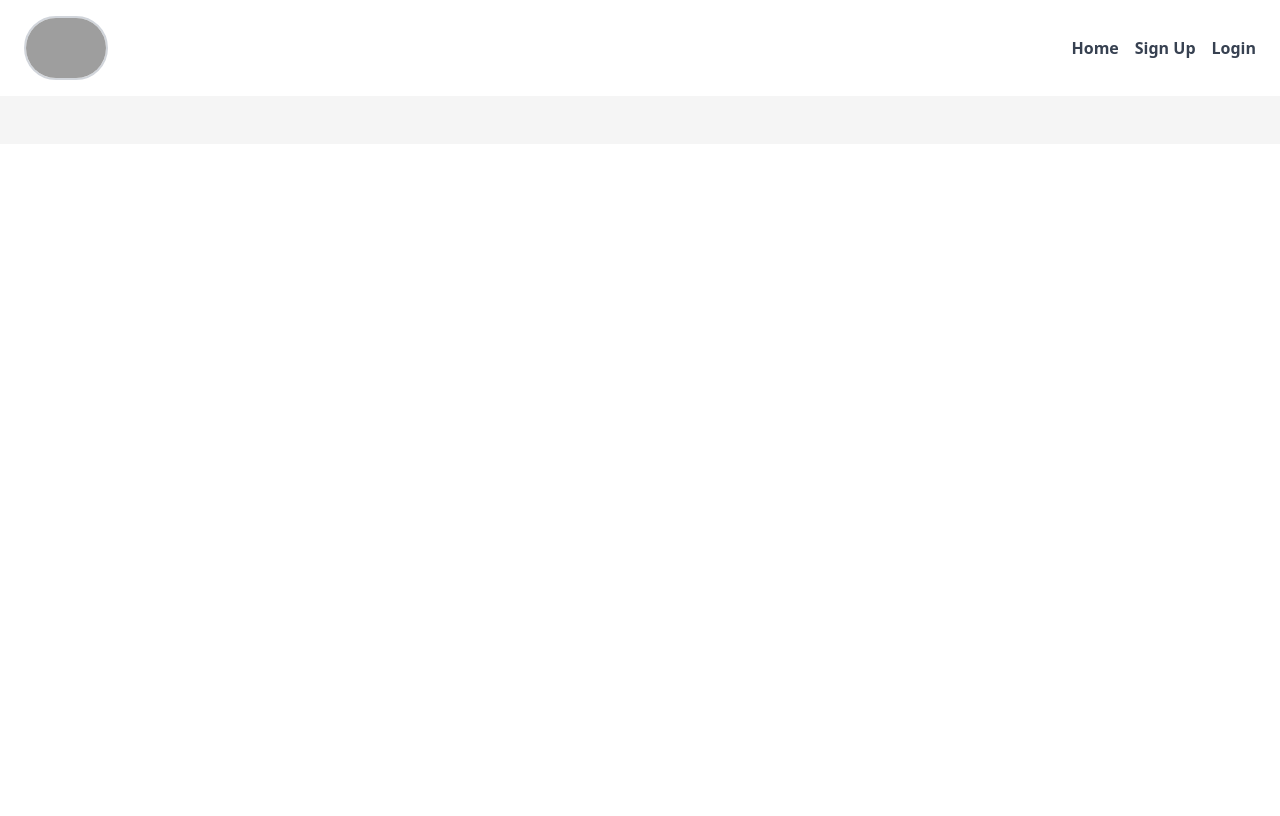
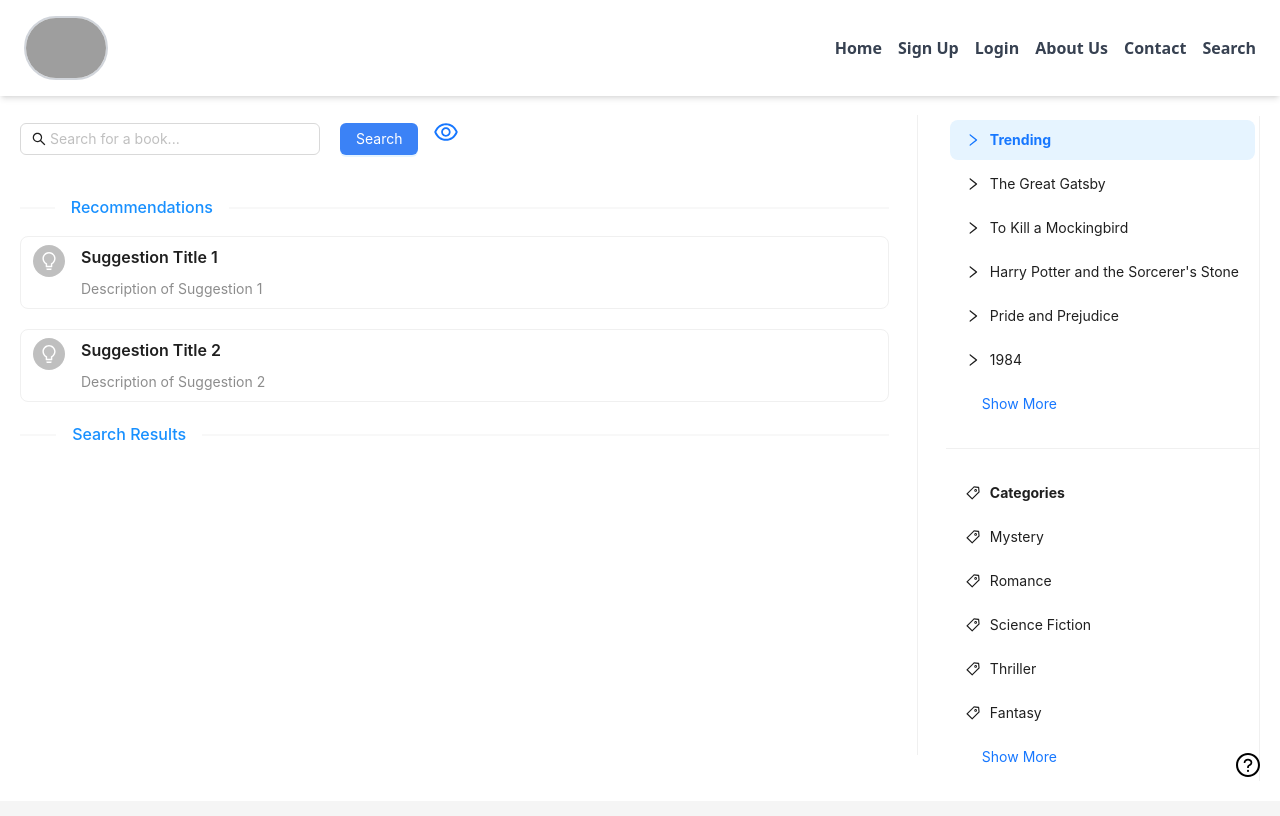
Before and after one commit to Emran-Y/TruHacks2024, a React (Create React App) app in the folder frontend/: page /search in a window 1280 px wide. Before the commit this address had no page. Shown: the top 816 px of the page. Built offline with nearby package versions, Linux system fonts and the light colour scheme; grey boxes are pictures that could not be loaded.

Commit message:
feat: Complete initial design for search feature

```diff
--- a/frontend/src/App.js
+++ b/frontend/src/App.js
@@ -6,6 +6,7 @@ import HomePage from "./components/Home/HomePage";
 import HeaderLayout from './components/Header/Header';
 import { Footer } from 'antd/es/layout/layout';
 import ChatbotComponent from './components/MainFunctionality/ChatBot/ChatBot';
+import SearchPage from './components/MainFunctionality/Search/Searchi';
 
 function App() {
   return (
@@ -17,8 +18,9 @@ function App() {
           <Route path="/signup" element={<Signup />} />
           <Route path="/login" element={<Login />} />
           <Route path="/confirmation" element={<Confirmation />} />
-          <Route path="/chatbot" element={<ChatbotComponent />} />
+          <Route path="/search" element={<SearchPage />} />
         </Routes>
+        <ChatbotComponent />
         <Footer/>
       </div>
     </Router>
--- a/frontend/src/components/Header/Header.jsx
+++ b/frontend/src/components/Header/Header.jsx
@@ -17,14 +17,19 @@ const HeaderLayout = () => {
           </Link>
         </div>
         {/* Navigation Menu */}
-        <nav className="text-gray-700">
+        <nav className="flex items-center text-gray-700 ml-4">
           {/* Home Link */}
           <Link to="/" className="font-semibold mr-4">Home</Link>
           {/* Sign Up Link */}
           <Link to="/signup" className="font-semibold mr-4">Sign Up</Link>
           {/* Login Link */}
-          <Link to="/login" className="font-semibold">Login</Link>
-          {/* Add more menu items as needed */}
+          <Link to="/login" className="font-semibold mr-4">Login</Link>
+          {/* About Us Link */}
+          <Link to="/about" className="font-semibold mr-4">About Us</Link>
+          {/* Contact Link */}
+          <Link to="/contact" className="font-semibold mr-4">Contact</Link>
+          {/* Search Link */}
+          <Link to="/search" className="font-semibold">Search</Link>
         </nav>
       </div>
     </header>
--- a/frontend/src/components/MainFunctionality/ChatBot/ChatBot.jsx
+++ b/frontend/src/components/MainFunctionality/ChatBot/ChatBot.jsx
@@ -133,11 +133,11 @@ const SimpleChatbot = () => {
         <div style={{ position: 'fixed', bottom: '20px', right: '20px', zIndex: '9999' }}>
   {isOpen && (
     <div style={{ position: 'relative' }}>
+      <CloseOutlined onClick={toggleChatbot} style={{ position: 'absolute', top: '-30px', right: '5px', fontSize: '24px', cursor: 'pointer', zIndex: '1001' }} />
       <ChatBot
         steps={steps}
         handleEnd={handleEnd}
       />
-      <CloseOutlined onClick={toggleChatbot} style={{ position: 'absolute', bottom: 'calc(100% + 10px)', right: '5px', fontSize: '24px', cursor: 'pointer', zIndex: '1000' }} />
     </div>
   )}
   {!isOpen && (
--- /dev/null
+++ b/frontend/src/components/MainFunctionality/Search/Searchi.jsx
@@ -0,0 +1,203 @@
+import React, { useState } from 'react';
+import { Input, Button, Card, Row, Col, Avatar, Menu, Divider, Modal } from 'antd';
+import { SearchOutlined, HeartOutlined,EyeOutlined, DownloadOutlined, RightOutlined, BulbOutlined, TagOutlined } from '@ant-design/icons';
+
+const { Meta } = Card;
+
+const SearchPage = () => {
+  const [searchResults, setSearchResults] = useState([]);
+  const [filteredResults, setFilteredResults] = useState([]);
+  const [activeMenuItem, setActiveMenuItem] = useState('trending');
+  const [showAllTrending, setShowAllTrending] = useState(false);
+  const [showAllCategories, setShowAllCategories] = useState(false);
+  const [modalVisible, setModalVisible] = useState(false);
+
+  const handleSearch = () => {
+    // Dummy data for search results
+    const dummyResults = [
+      {
+        id: 1,
+        title: "Book Title 1",
+        author: "Author Name 1",
+        readers: 1000,
+        theme: "Theme 1: Lorem ipsum dolor sit amet, consectetur adipiscing elit.",
+        downloadLink: "#"
+      },
+      {
+        id: 2,
+        title: "Book Title 2",
+        author: "Author Name 2",
+        readers: 500,
+        theme: "Theme 2: Lorem ipsum dolor sit amet, consectetur adipiscing elit.",
+        downloadLink: "#"
+      },
+      // Add more dummy data as needed
+    ];
+    setSearchResults(dummyResults);
+    setFilteredResults(dummyResults);
+  };
+
+  const handleMenuItemClick = (e) => {
+    setActiveMenuItem(e.key);
+    // You can handle different menu item clicks here
+  };
+
+  const handleShowAllTrending = () => {
+    setShowAllTrending(true);
+  };
+
+  const handleShowAllCategories = () => {
+    setShowAllCategories(true);
+  };
+
+  const handleOpenModal = () => {
+    setModalVisible(true);
+  };
+
+  const handleCloseModal = () => {
+    setModalVisible(false);
+  };
+
+  const trendingBooks = [
+    "The Great Gatsby",
+    "To Kill a Mockingbird",
+    "Harry Potter and the Sorcerer's Stone",
+    "Pride and Prejudice",
+    "1984",
+    "The Catcher in the Rye",
+    "Animal Farm",
+    "Lord of the Flies",
+    "The Grapes of Wrath",
+    "Brave New World"
+  ].slice(0, showAllTrending ? undefined : 5);
+
+  const categories = [
+    "Mystery",
+    "Romance",
+    "Science Fiction",
+    "Thriller",
+    "Fantasy",
+    "Horror",
+    "Historical Fiction",
+    "Non-fiction",
+    "Biography",
+    "Self-help"
+  ].slice(0, showAllCategories ? undefined : 5);
+
+  return (
+    <div style={{ padding: '20px', display: 'flex', justifyContent: 'space-between' }}>
+      <div style={{ flex: '1', marginRight: '20px' }}>
+        <Input
+          prefix={<SearchOutlined />}
+          placeholder="Search for a book..."
+          style={{ width: 300, marginBottom: '20px' }}
+        />
+
+
+        <Button type="primary"  className="bg-blue-500 ml-5" onClick={handleSearch}>Search</Button>
+
+        <Button type="link" onClick={handleOpenModal} style={{ fontSize: '24px' }}>
+  <EyeOutlined />
+</Button>
+
+        <Divider orientation="left" style={{ color: '#1890ff', marginTop: '20px' }}>Recommendations</Divider>
+        {/* Beautiful small cards for suggestions */}
+        <Card size="small" style={{ width: '100%', marginBottom: '20px' }}>
+          <Meta
+            avatar={<Avatar icon={<BulbOutlined />} />}
+            title="Suggestion Title 1"
+            description="Description of Suggestion 1"
+          />
+        </Card>
+        <Card size="small" style={{ width: '100%', marginBottom: '20px' }}>
+          <Meta
+            avatar={<Avatar icon={<BulbOutlined />} />}
+            title="Suggestion Title 2"
+            description="Description of Suggestion 2"
+          />
+        </Card>
+
+        <Divider orientation="left" style={{ color: '#1890ff' }}>Search Results</Divider>
+        <div style={{ marginTop: '20px' }}>
+          <Row gutter={[16, 16]}>
+            {filteredResults.map(result => (
+              <Col span={8} key={result.id}>
+                <Card
+                  size="small"
+                  hoverable
+                  style={{ width: '100%', marginBottom: '20px', height: '200px' }}
+                  cover={<img alt="example" src="https://via.placeholder.com/240x320" style={{ height: '120px' }} />}
+                  actions={[
+                    <HeartOutlined key="favorite" />,
+                    <a href={result.downloadLink}><DownloadOutlined key="download" /></a>
+                  ]}
+                >
+                  <Meta
+                    avatar={<Avatar src="https://via.placeholder.com/40x40" />}
+                    title={result.title}
+                    description={result.author}
+                  />
+                  <p>Number of Readers: {result.readers}</p>
+                  <p>{result.theme}</p>
+                </Card>
+              </Col>
+            ))}
+          </Row>
+        </div>
+      </div>
+      <Divider type="vertical" style={{ height: '80vh' }} />
+      <div style={{ flex: '0 0 200px', paddingLeft: '20px' }}>
+        <Menu
+          mode="vertical"
+          defaultSelectedKeys={['trending']}
+          selectedKeys={[activeMenuItem]}
+          onClick={handleMenuItemClick}
+        >
+          <Menu.Item key="trending" icon={<RightOutlined />}>
+            <strong>Trending</strong>
+          </Menu.Item>
+          {trendingBooks.map((book, index) => (
+            <Menu.Item key={`trending${index}`} icon={<RightOutlined />}>
+              {book}
+            </Menu.Item>
+          ))}
+          {trendingBooks.length === 5 && (
+            <Menu.Item key="showMoreTrending">
+              <Button type="link" onClick={handleShowAllTrending}>Show More</Button>
+            </Menu.Item>
+          )}
+          <Divider />
+          <Menu.Item key="categories" icon={<TagOutlined />}>
+            <strong>Categories</strong>
+          </Menu.Item>
+          {categories.map((category, index) => (
+            <Menu.Item key={`categories${index}`} icon={<TagOutlined />}>
+              {category}
+            </Menu.Item>
+          ))}
+          {categories.length === 5 && (
+            <Menu.Item key="showMoreCategories">
+              <Button type="link" onClick={handleShowAllCategories}>Show More</Button>
+            </Menu.Item>
+          )}
+        </Menu>
+      </div>
+      <Modal
+        title="Recently Viewed"
+        visible={modalVisible}
+        onOk={handleCloseModal}
+        onCancel={handleCloseModal}
+      >
+        <p>Dummy Recently Viewed Data 1</p>
+        <p>Dummy Recently Viewed Data 2</p>
+        {/* Add more dummy recently viewed data as needed */}
+      </Modal>
+      <div style={{ position: 'fixed', bottom: '50px', right: '50px'
+}}>
+
+</div>
+</div>
+);
+};
+
+export default SearchPage;
```
